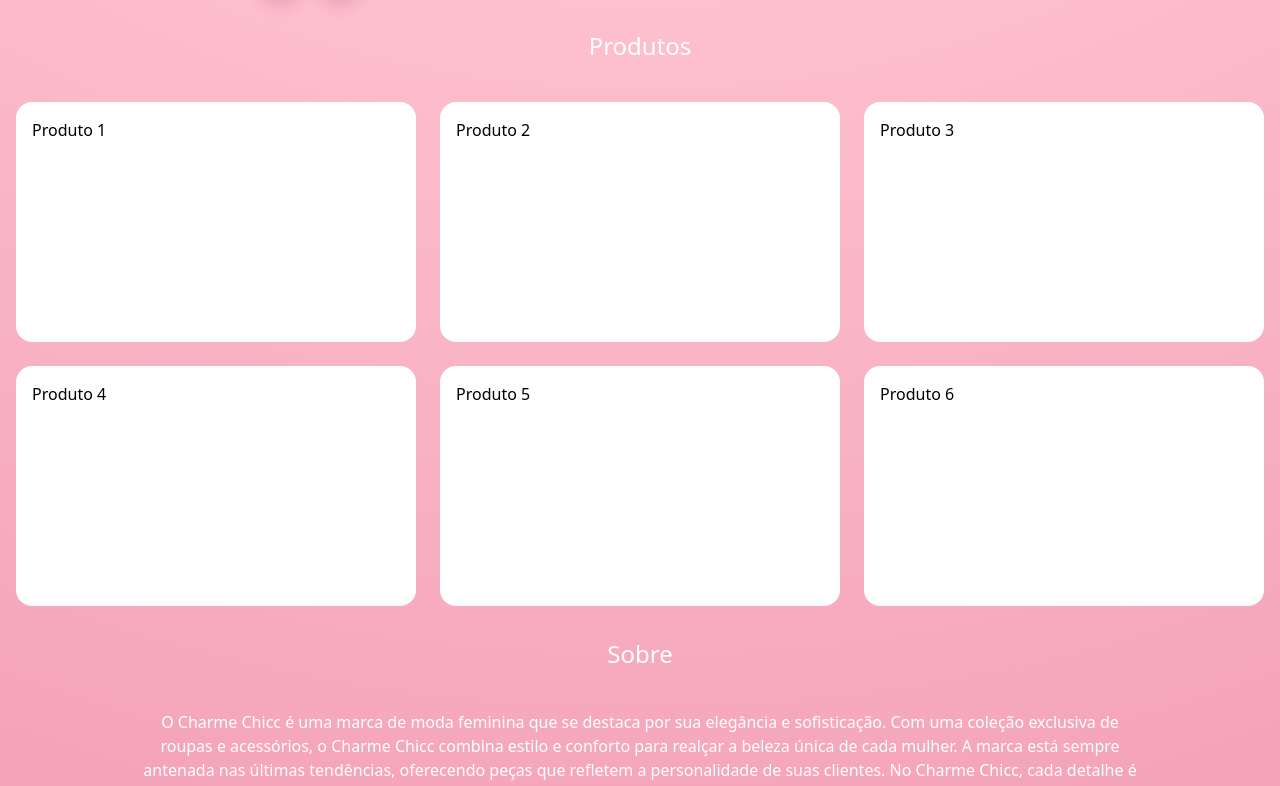
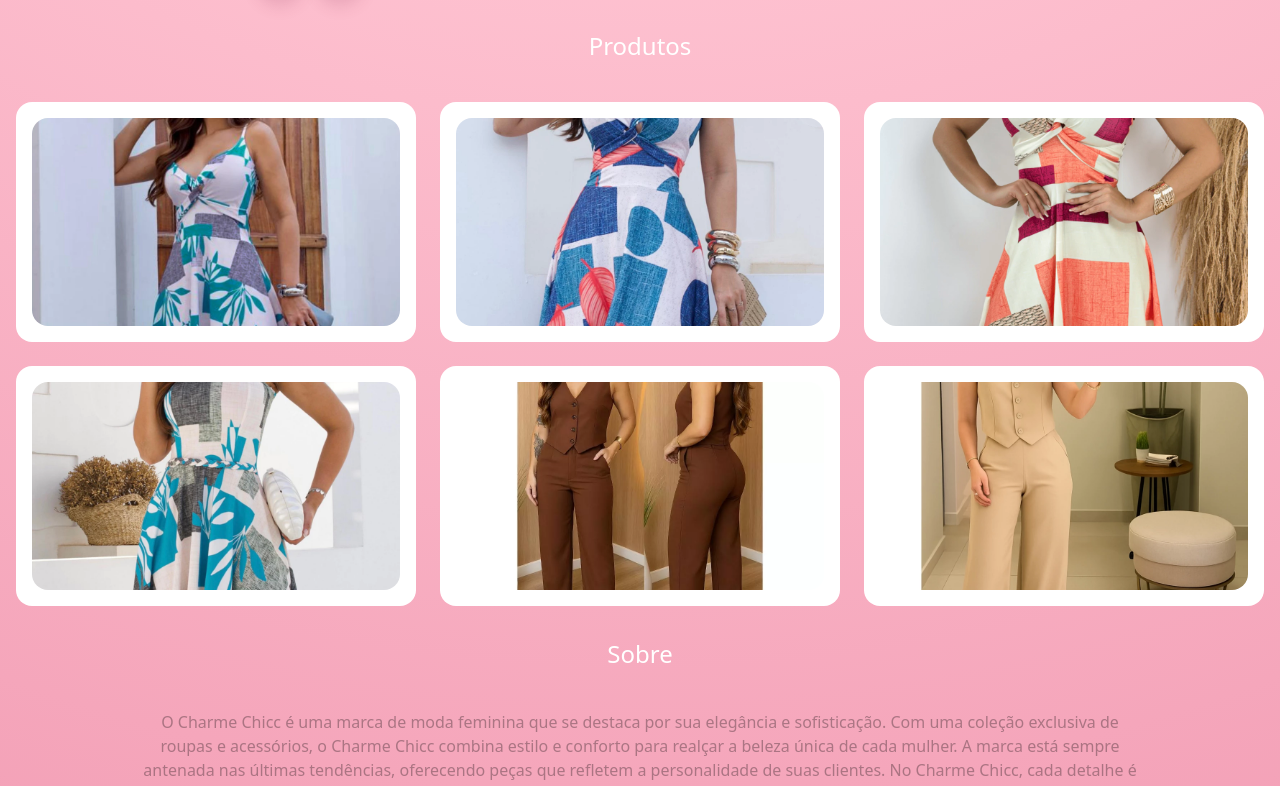
Before and after one commit to EvanioTech/loaja-charme, a Next.js app: page / in a window 1280 px wide. Shown: the part 1054-1840 px from the top of the page. Built offline with nearby package versions, Linux system fonts and the light colour scheme.

Commit message:
feat: inserido novas imagens

```diff
--- a/app/page.tsx
+++ b/app/page.tsx
@@ -10,7 +10,7 @@ export default function Home() {
       <Header />
 
       <section id="inicio" className="mt-4 px-4 pt-24 sm:px-6 lg:px-8">
-        <p className="mx-auto max-w-4xl text-center text-sm leading-7 text-white/95 sm:text-base">
+        <p className="mx-auto max-w-4xl text-center  text-sm leading-7 text-black/30 sm:text-base">
           Seja Bem vindo ao Charme Chicc, onde a elegância encontra a sofisticação. Descubra uma coleção exclusiva de roupas e acessórios que combinam estilo e conforto para realçar sua beleza única. Explore nossas últimas tendências e encontre peças que refletem sua personalidade. Charme Chicc - onde cada detalhe é pensado para você brilhar.
         </p>
         <Carrossel options={{ loop: true }} />
--- a/components/About.tsx
+++ b/components/About.tsx
@@ -4,7 +4,7 @@
 export function About() {
   return (
     <div className="mt-10 px-4">
-      <p className="text-white text-center text-sm sm:text-base text-lg lg:px-30">
+      <p className="text-black/30 text-center text-sm sm:text-base text-lg lg:px-30">
         O Charme Chicc é uma marca de moda feminina que se destaca por sua elegância e sofisticação. Com uma coleção exclusiva de roupas e acessórios, o Charme Chicc combina estilo e conforto para realçar a beleza única de cada mulher. A marca está sempre antenada nas últimas tendências, oferecendo peças que refletem a personalidade de suas clientes. No Charme Chicc, cada detalhe é pensado para fazer você brilhar.
       </p>
     </div>
--- a/components/Carrossel.tsx
+++ b/components/Carrossel.tsx
@@ -24,7 +24,9 @@ const defaultSlides: SlideType[] = [
   { src: '/produtos/i1.webp', alt: 'Produto Charme Chicc 1' },
   { src: '/produtos/i2.webp', alt: 'Produto Charme Chicc 2' },
   { src: '/produtos/i3.webp', alt: 'Produto Charme Chicc 3' },
-  { src: '/produtos/i4.webp', alt: 'Produto Charme Chicc 4' }
+  { src: '/produtos/i4.webp', alt: 'Produto Charme Chicc 4' },
+  { src: '/produtos/i5.webp', alt: 'Produto Charme Chicc 5' },
+  { src: '/produtos/i6.webp', alt: 'Produto Charme Chicc 6' }
 ]
 
 const Carrossel = (props: PropType) => {
--- a/components/Products.tsx
+++ b/components/Products.tsx
@@ -1,5 +1,4 @@
-
-
+import Image from "next/image";
 
 
 export function Products() {
@@ -9,24 +8,61 @@ export function Products() {
 
       <div className="grid grid-cols-1 md:grid-cols-3 gap-6 px-4">
         <article className="bg-white rounded-2xl p-4 h-60">
-          Produto 1
+          <Image
+            src="/produtos/i1.webp"
+            alt="Produto Charme Chicc 1"
+            width={400}
+            height={400}
+            className="object-cover rounded-2xl w-full h-full"
+          />
         </article>
 
         <article className="bg-white rounded-2xl p-4 h-60">
-          Produto 2
+          <Image
+            src="/produtos/i2.webp"
+            alt="Produto Charme Chicc 2"
+            width={400}
+            height={400}
+            className="object-cover rounded-2xl w-full h-full"
+          />
         </article>
 
         <article className="bg-white rounded-2xl p-4 h-60">
-          Produto 3
+          <Image
+            src="/produtos/i3.webp"
+            alt="Produto Charme Chicc 3"
+            width={400}
+            height={400}
+            className="object-cover rounded-2xl w-full h-full"
+          />
         </article>
         <article className="bg-white rounded-2xl p-4 h-60">
-          Produto 4
+          <Image
+            src="/produtos/i4.webp"
+            alt="Produto Charme Chicc 4"
+            width={400}
+            height={400}
+            className="object-cover rounded-2xl w-full h-full"
+          />
         </article>
         <article className="bg-white rounded-2xl p-4 h-60">
-          Produto 5
+          <Image
+            src="/produtos/i5.webp"
+            alt="Produto Charme Chicc 5"
+            width={400}
+            height={400}
+            className="object-cover rounded-2xl w-full h-full"
+          />
         </article>
+
         <article className="bg-white rounded-2xl p-4 h-60">
-          Produto 6
+          <Image
+            src="/produtos/i6.webp"
+            alt="Produto Charme Chicc 6"
+            width={400}
+            height={400}
+            className="object-cover rounded-2xl w-full h-full"
+          />
         </article>
 
       </div>
```
Also changed, not shown: public/produtos/i5.webp (added), public/produtos/i6.webp (added).
